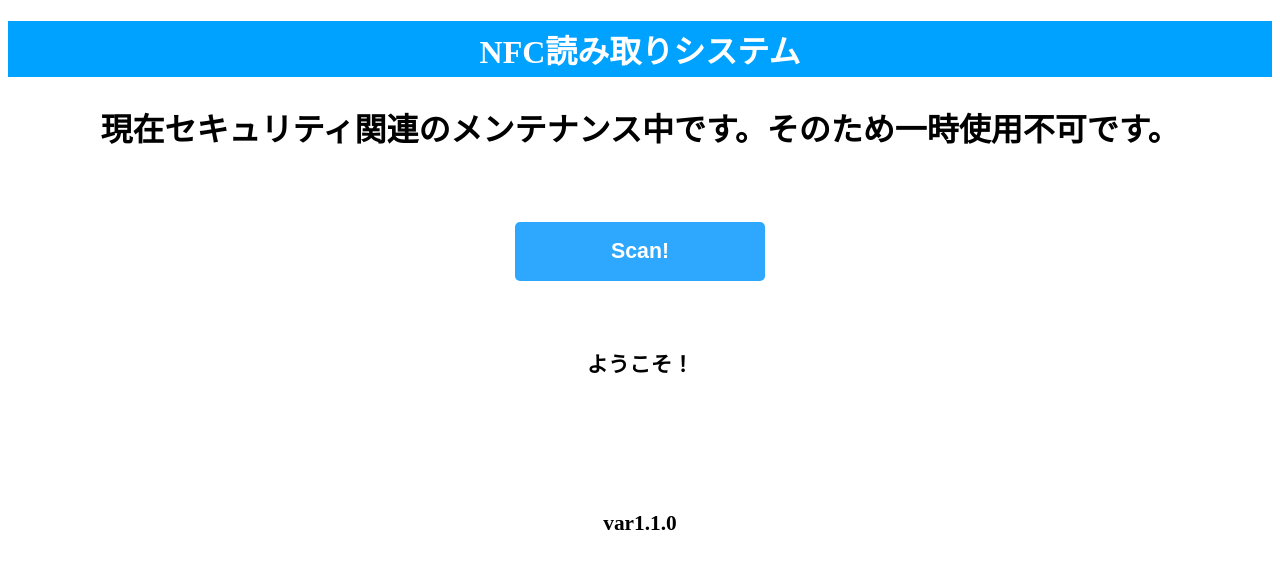
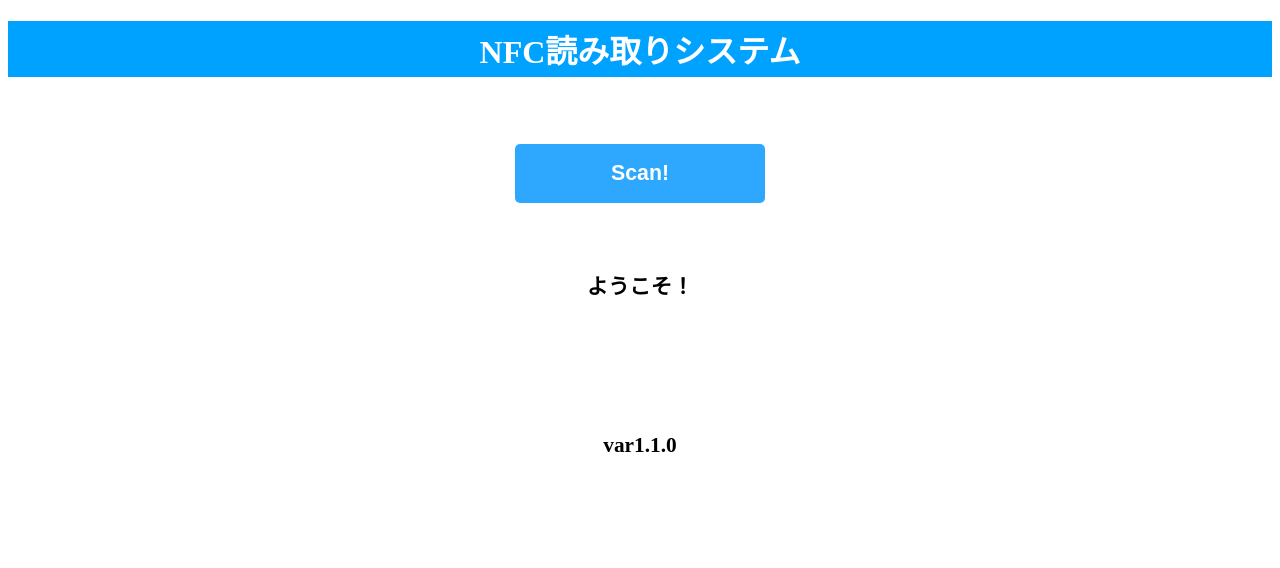
Before and after one commit to kenm-k/NFCTest, a plain HTML site: page index.html in a window 1280 px wide. Drawn offline with Linux system fonts and the light colour scheme.

Commit message:
Add files via upload

```diff
--- a/index.html
+++ b/index.html
@@ -48,7 +48,7 @@
 <body>
 	<div style="text-align: center;">
 		<h1>NFC読み取りシステム</h1>
-		<h2>現在セキュリティ関連のメンテナンス中です。そのため一時使用不可です。</h2>
+		<!-- <h2>現在セキュリティ関連のメンテナンス中です。そのため一時使用不可です。</h2> -->
 		<br>
 		<button onclick="WriteP('学生証を近づけてください');ScanNFC();">Scan!</button>
 		<br>
```
